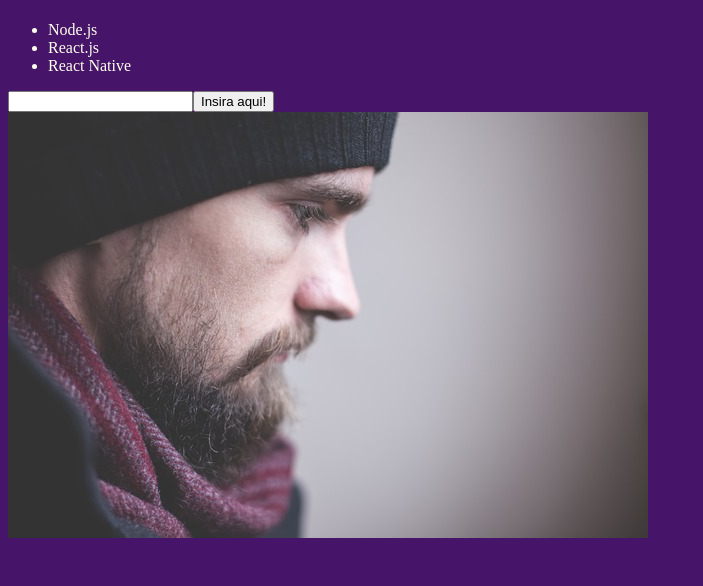
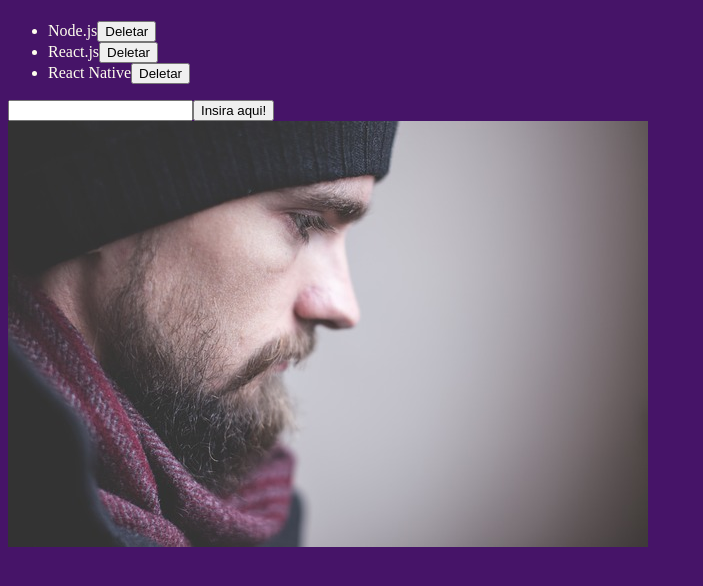
Before and after one commit to RiczCalixto/IntroReact-redoing-bootcamp, a React app: page / in a window 1280 px wide. Shown: the top 586 px of the page, without its empty margins (0-703 px from the left). Built offline with nearby package versions, Linux system fonts and the light colour scheme.

Commit message:
Criação do componente de techItem. Uso da propriedade no componente criado. Usando desestruturação para receber as propriedades passadas.

```diff
--- /dev/null
+++ b/src/components/TechItem.js
@@ -0,0 +1,14 @@
+import React from "react";
+
+const TechItem = ({ tech, handleDelete }) => {
+  return (
+    <li >
+      {tech}
+      <button type="button" onClick={() => handleDelete(tech)}>
+        Deletar
+      </button>
+    </li>
+  );
+};
+
+export default TechItem;
--- a/src/components/TechList.js
+++ b/src/components/TechList.js
@@ -1,4 +1,5 @@
 import React, { Component } from "react";
+import TechItem from "./TechItem";
 
 class TechList extends Component {
   state = {
@@ -18,13 +19,17 @@ class TechList extends Component {
     });
   };
 
+  handleDelete = tech => {
+    this.setState({ techs: this.state.techs.filter(t => t !== tech) });
+  };
+
   render() {
     return (
       <form onSubmit={this.handleSubmit}>
         <h1>{this.state.newTech}</h1>
         <ul>
           {this.state.techs.map(tech => (
-            <li key={tech}>{tech}</li>
+            <TechItem key={tech} tech={tech} handleDelete={this.handleDelete} />
           ))}
         </ul>
         <input
```
